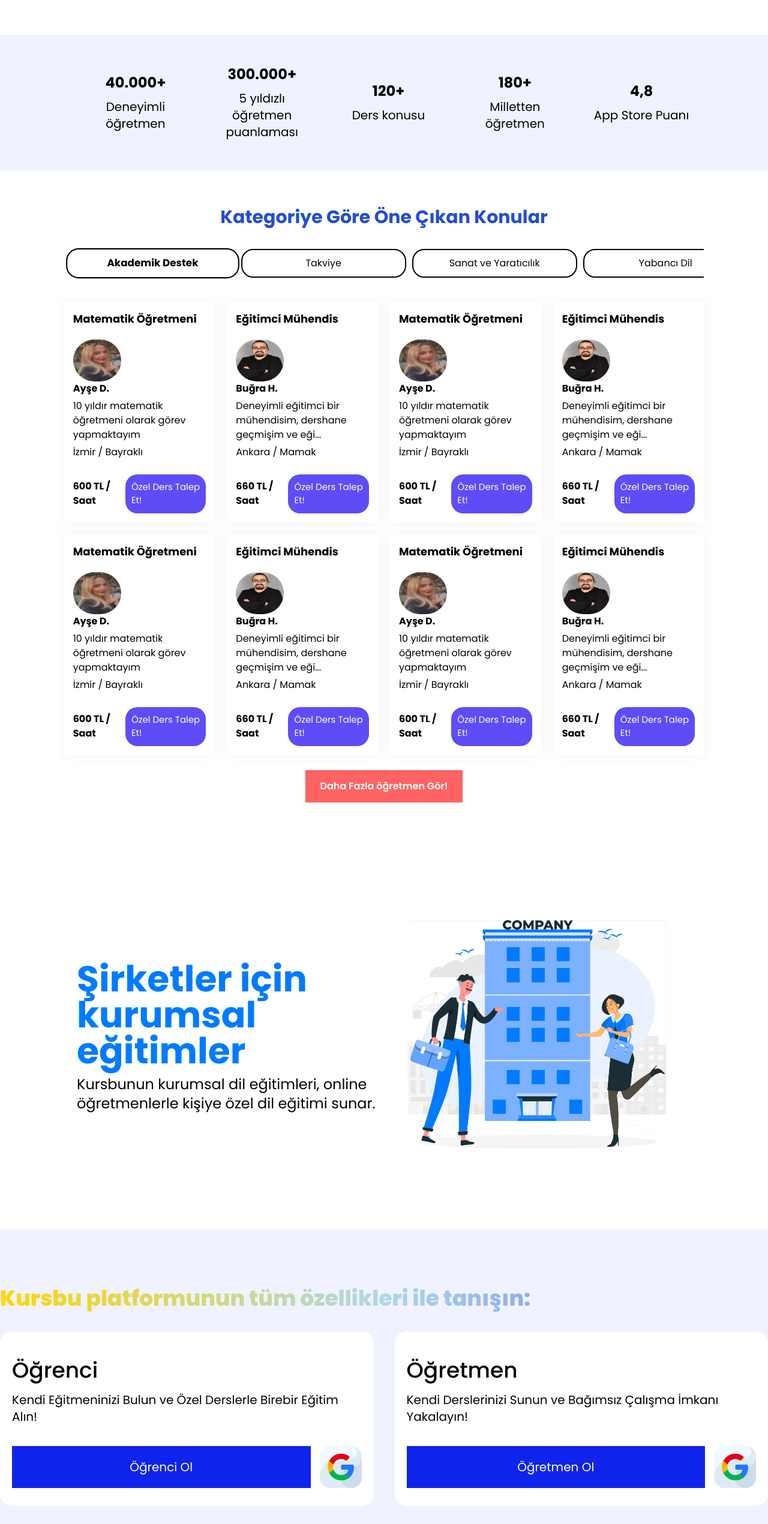
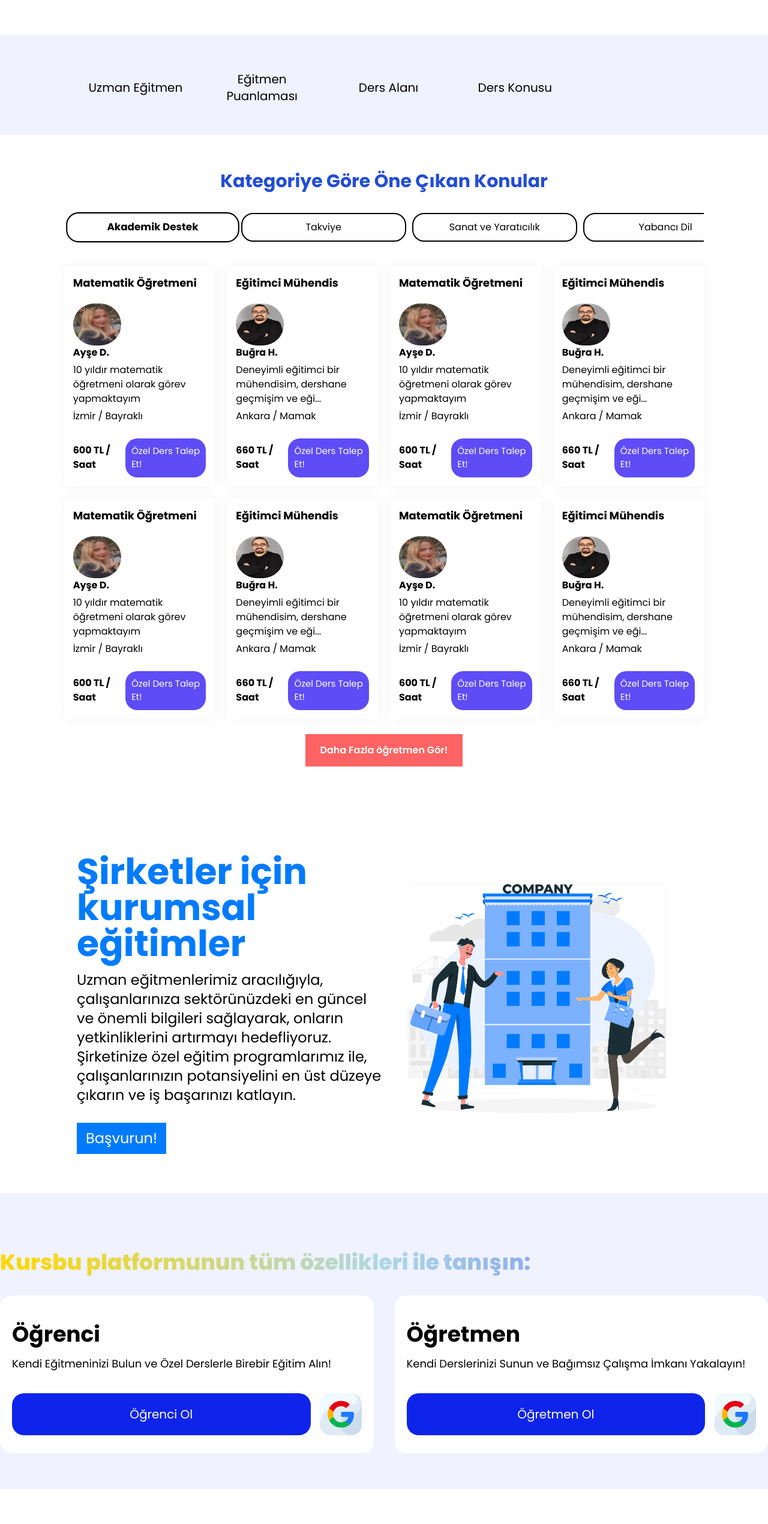
Before and after one commit to vkmerd/kursbu-app, a Next.js app: page / in a window 1280 px wide. Shown: the part 1322-3863 px from the top of the page at 60% size. Built offline with nearby package versions, Linux system fonts and the light colour scheme.

Commit message:
anasayfa revizeleri gerçekleştirildi

```diff
--- a/app/homePageComponents/Companys.jsx
+++ b/app/homePageComponents/Companys.jsx
@@ -1,3 +1,5 @@
+import Link from "next/link"
+
 export default function Companys(){
     return(
         <>
@@ -6,7 +8,8 @@ export default function Companys(){
                     <div className="grid grid-cols-1 items-center lg:grid-cols-2">
                         <div>
                             <h2 className="text-[#007bff] font-bold text-3xl lg:text-6xl">Şirketler için kurumsal eğitimler</h2>
-                            <p className="text-xl py-[10px] md:text-xl lg:text-2xl">Kursbunun kurumsal dil eğitimleri, online öğretmenlerle kişiye özel dil eğitimi sunar.</p>
+                            <p className="text-xl py-[15px] md:text-xl lg:text-2xl">Uzman eğitmenlerimiz aracılığıyla, çalışanlarınıza sektörünüzdeki en güncel ve önemli bilgileri sağlayarak, onların yetkinliklerini artırmayı hedefliyoruz. Şirketinize özel eğitim programlarımız ile, çalışanlarınızın potansiyelini en üst düzeye çıkarın ve iş başarınızı katlayın.</p>
+                            <Link href="/egitimler" className="inline-block bg-[#007bff] py-[10px] px-[15px] text-xl text-white mt-[15px] lg:text-2xl">Başvurun!</Link>
                         </div>
                         <div>
                             <img src="/company.jpg" alt="" />
--- a/app/homePageComponents/Info.jsx
+++ b/app/homePageComponents/Info.jsx
@@ -30,8 +30,7 @@ export default function Features() {
                     variants={variants}
                     className="flex-col ml-[15px]"
                 >
-                    <h2 className="text-2xl font-bold text-center">40.000+</h2>
-                    <p className="text-xl mt-[10px] text-center">Deneyimli öğretmen</p>
+                    <p className="text-xl mt-[10px] text-center">Uzman Eğitmen</p>
                 </motion.div>
                 <motion.div
                     initial="hidden"
@@ -39,8 +38,7 @@ export default function Features() {
                     variants={variants}
                     className="flex-col ml-[15px]"
                 >
-                    <h2 className="text-2xl font-bold text-center">300.000+</h2>
-                    <p className="text-xl mt-[10px] text-center">5 yıldızlı öğretmen puanlaması</p>
+                    <p className="text-xl mt-[10px] text-center">Eğitmen Puanlaması</p>
                 </motion.div>
                 <motion.div
                     initial="hidden"
@@ -48,8 +46,7 @@ export default function Features() {
                     variants={variants}
                     className="flex-col ml-[15px]"
                 >
-                    <h2 className="text-2xl font-bold text-center">120+</h2>
-                    <p className="text-xl mt-[10px] text-center">Ders konusu</p>
+                    <p className="text-xl mt-[10px] text-center">Ders Alanı</p>
                 </motion.div>
                 <motion.div
                     initial="hidden"
@@ -57,17 +54,7 @@ export default function Features() {
                     variants={variants}
                     className="flex-col ml-[15px]"
                 >
-                    <h2 className="text-2xl font-bold text-center">180+</h2>
-                    <p className="text-xl mt-[10px] text-center">Milletten öğretmen</p>
-                </motion.div>
-                <motion.div
-                    initial="hidden"
-                    animate={controls}
-                    variants={variants}
-                    className="flex-col ml-[15px]"
-                >
-                    <h2 className="text-2xl font-bold text-center">4,8</h2>
-                    <p className="text-xl mt-[10px] text-center">App Store Puanı</p>
+                    <p className="text-xl mt-[10px] text-center">Ders Konusu</p>
                 </motion.div>
             </div>
         </div>
--- a/app/homePageComponents/StudentAndTeacher.jsx
+++ b/app/homePageComponents/StudentAndTeacher.jsx
@@ -16,10 +16,10 @@ export default function StudentAndTeacher(){
                 <div className="max-w-[1320px] grid grid-cols-1 gap-[35px] mx-auto md:grid-cols-2">
 
                     <div className="bg-white rounded-[20px] py-[30px] px-[20px]">
-                        <h2 className="text-3xl font-bold font-medium mt-[15px] md:text-4xl">Öğrenci</h2>
-                        <p className="text-xl py-[15px]">Kendi Eğitmeninizi Bulun ve Özel Derslerle Birebir Eğitim Alın! </p>
+                        <h2 className="text-3xl font-bold mt-[15px] md:text-4xl">Öğrenci</h2>
+                        <p className="text-lg py-[15px]">Kendi Eğitmeninizi Bulun ve Özel Derslerle Birebir Eğitim Alın! </p>
                         <div className="flex mt-[20px] gap-[15px]">
-                            <Link href="/giris-kayit" className="w-full py-[5px] px-[10px] text-xl text-white bg-[#0f24ea] flex justify-center items-center hover:bg-[#5e4cf7] transition duration-300">
+                            <Link href="/giris-kayit" className="w-full py-[5px] px-[10px] text-xl text-white bg-[#0f24ea] flex justify-center items-center rounded-[20px] hover:bg-[#5e4cf7] transition duration-300">
                             Öğrenci Ol</Link>
                             <Link href="/giris-kayit">
                                 <GoogleIcon />
@@ -28,10 +28,10 @@ export default function StudentAndTeacher(){
                     </div>
 
                     <div className="relative bg-white rounded-[20px] py-[30px] px-[20px]">
-                        <h2 className="text-3xl font-medium mt-[15px] md:text-4xl">Öğretmen</h2>
-                        <p className="text-xl py-[15px]">Kendi Derslerinizi Sunun ve Bağımsız Çalışma İmkanı Yakalayın!</p>
+                        <h2 className="text-3xl font-bold mt-[15px] md:text-4xl">Öğretmen</h2>
+                        <p className="text-lg py-[15px]">Kendi Derslerinizi Sunun ve Bağımsız Çalışma İmkanı Yakalayın!</p>
                         <div className="flex mt-[20px] gap-[15px]">
-                        <Link href="/giris-kayit" className="w-full py-[5px] px-[10px] text-xl text-white bg-[#0f24ea] flex justify-center items-center hover:bg-[#5e4cf7] transition duration-300">
+                        <Link href="/giris-kayit" className="w-full py-[5px] px-[10px] text-xl text-white bg-[#0f24ea] flex justify-center items-center rounded-[20px] hover:bg-[#5e4cf7] transition duration-300">
                         Öğretmen Ol</Link>
                             <Link href="/giris-kayit">
                                 <GoogleIcon />
```
